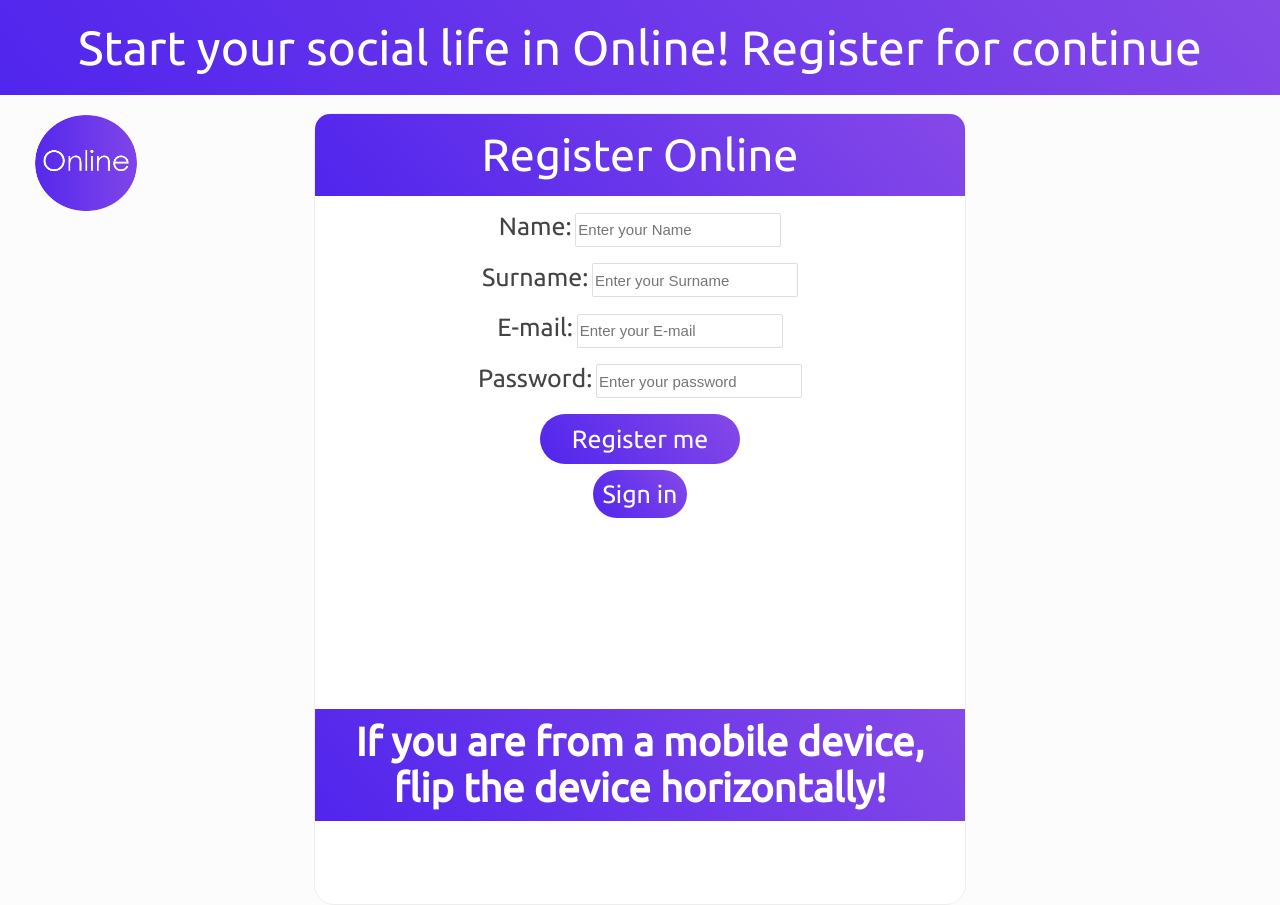
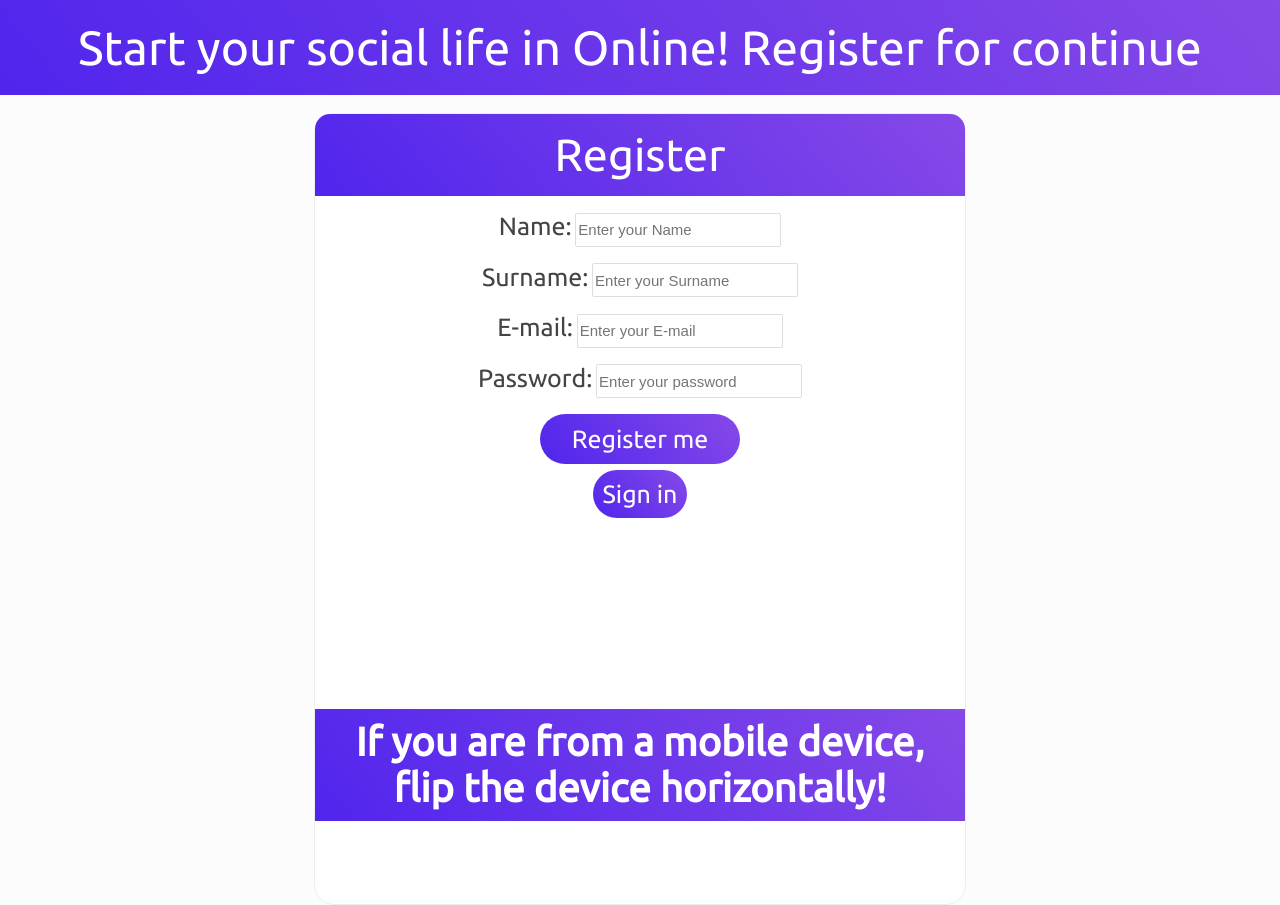
Before and after one commit to accone/Massive.com, a website: page index.html in a window 1280 px wide. Drawn offline with Linux system fonts and the light colour scheme.

Commit message:
Update index.html

```diff
--- a/index.html
+++ b/index.html
@@ -4,22 +4,20 @@
 
 <head>
     <meta charset="utf-8" />
-    <title>Register Online</title>
+    <title>Welcome to the Online</title>
     <link rel="icon" href="img/icon.png">
     <link rel="stylesheet" href="style.css" />
     <link href="https://fonts.googleapis.com/css?family=Ubuntu&display=swap" rel="stylesheet">
 </head>
 
 <body>
-
     <div class="con1">
         <center><font size="7" color="#ffffff">Start your social life in Online! Register for continue</font></center>
     </div>
-    <img src="img/icon.png" style="width: 102px; height: 96px; border-radius: 100px; margin: 20px 35px; position: absolute;">
     <br>
     <center>
         <div class="container1">
-          <div class="Msr">Register Online</div>
+          <div class="Msr">Register</div>
             <div class="container">
                 <p>
                     <form>
@@ -61,7 +59,7 @@
                         </center>
 
                         <p>
-                            <a href="https://accounts.google.com/signin/v2/identifier?hl=ru&continue=https%3A%2F%2Fwww.google.com%3Fhl%3Dru&flowName=GlifWebSignIn&flowEntry=AddSession" class="bsi" id="signin">Sign in</a>
+                            <a href="https://accounts.google.com/signin/v2/identifier?hl=ru&continue=https://accone.github.io/online.net%3Fhl%3Dru&flowName=GlifWebSignIn&flowEntry=AddSession" class="bsi" id="signin">Sign in</a>
                         </p>
                     </form>
                     </p>
```
